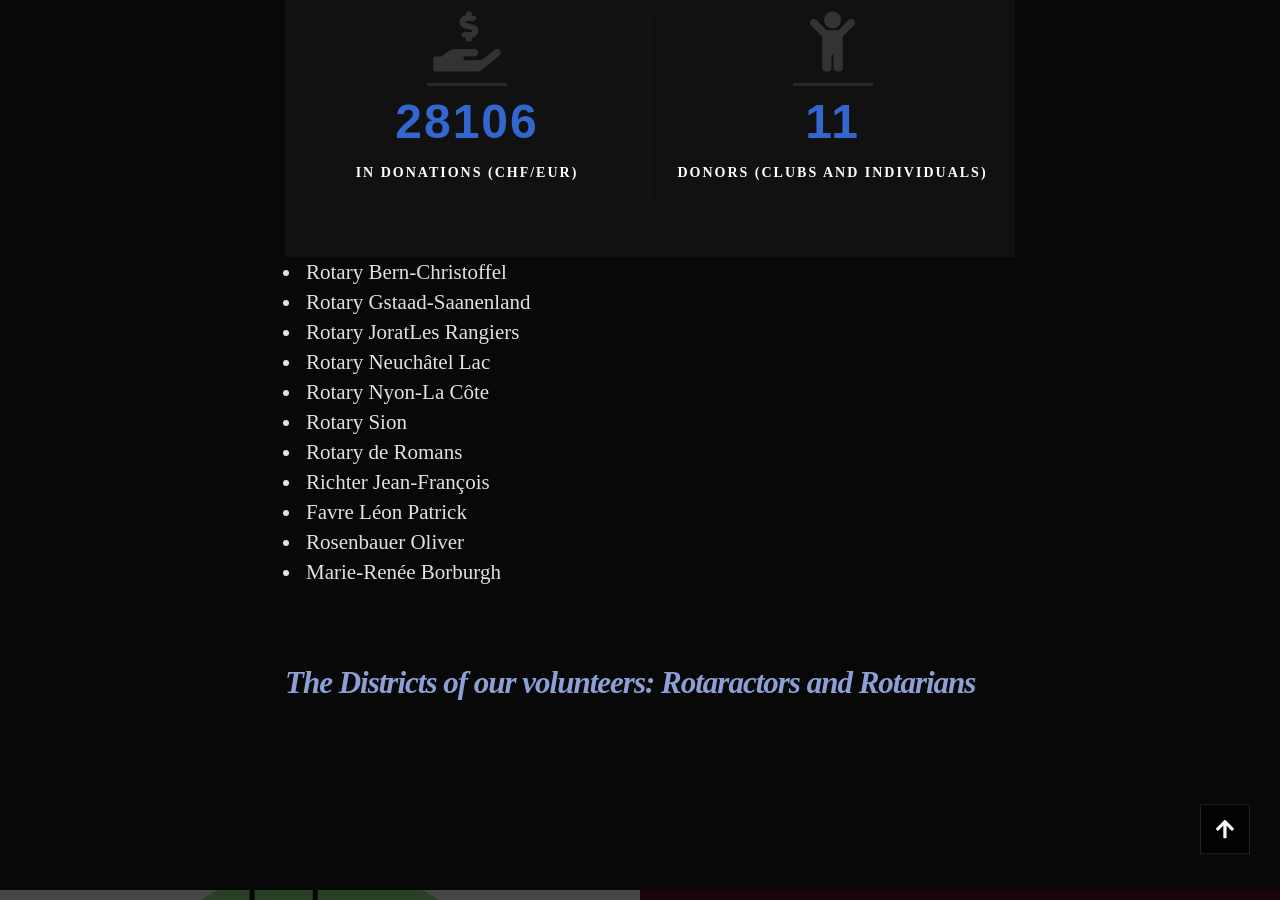
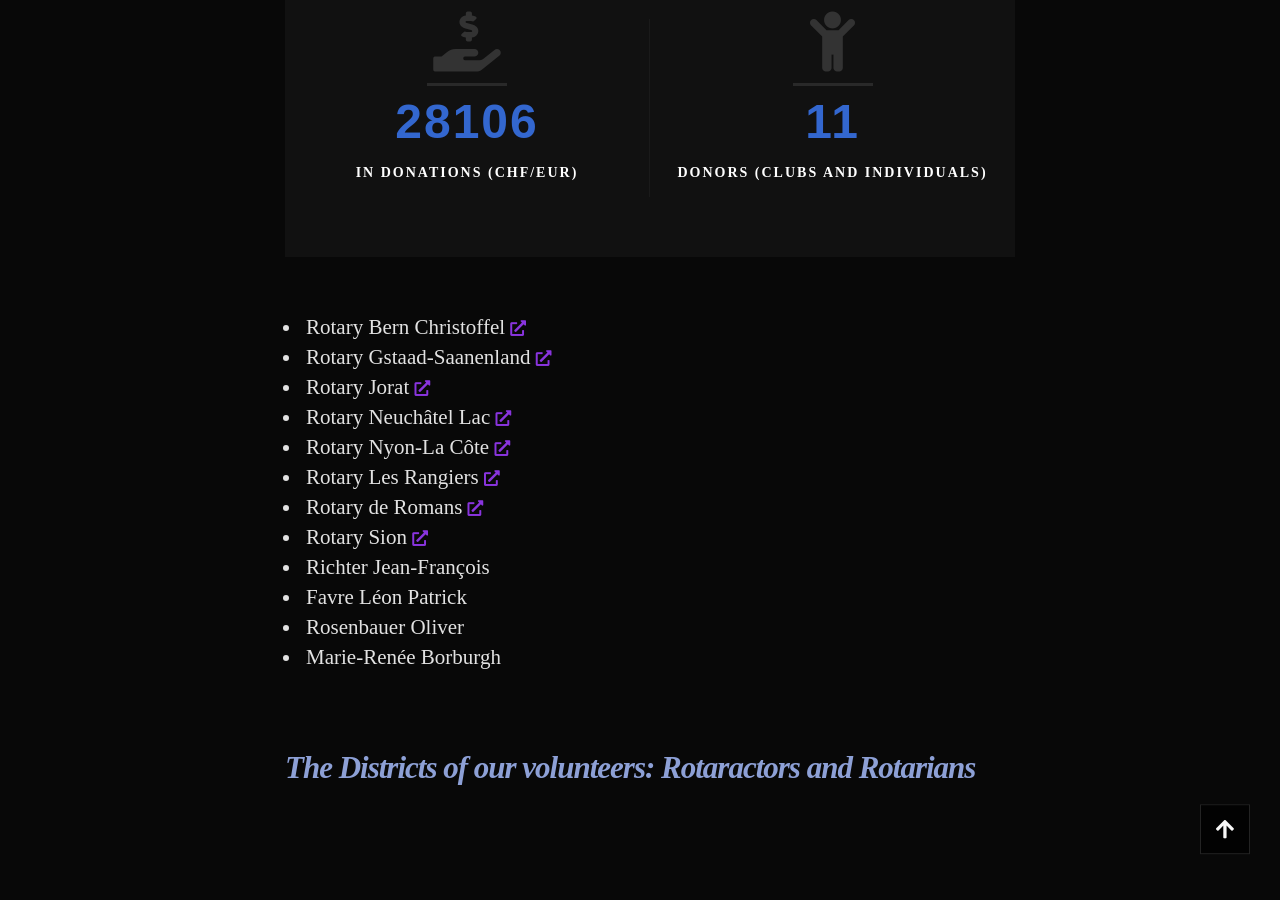
Before and after one commit to e-rotaract/e-rotaract.github.io, a Jekyll site: the page built from _pages/street-kids.md, in a window 1280 px wide and 900 px high, scrolled down 3139 px. Built offline with Jekyll 4.4.1, drawn with Linux system fonts in a browser that asks for light colours; some web fonts are replaced.

Commit message:
Update street-kids.md

```diff
--- a/_pages/street-kids.md
+++ b/_pages/street-kids.md
@@ -168,14 +168,16 @@
   </div>
 </section>
 
+<br>
 
-- Rotary Bern-Christoffel
-- Rotary Gstaad-Saanenland
-- Rotary JoratLes Rangiers
-- Rotary Neuchâtel Lac
-- Rotary Nyon-La Côte
-- Rotary Sion
-- Rotary de Romans
+- Rotary Bern Christoffel <a href="https://bern-christoffel.rotary1990.ch/fr" target="_blank"><i class="fas fa-external-link-alt fa-xs"></i></a>
+- Rotary Gstaad-Saanenland <a href="https://gstaad-saanenland.rotary1990.ch/fr" target="_blank"><i class="fas fa-external-link-alt fa-xs"></i></a>
+- Rotary Jorat <a href="https://jorat.rotary1990.ch/fr" target="_blank"><i class="fas fa-external-link-alt fa-xs"></i></a>
+- Rotary Neuchâtel Lac <a href="https://neuchatel-lac.rotary1990.ch/fr" target="_blank"><i class="fas fa-external-link-alt fa-xs"></i></a>
+- Rotary Nyon-La Côte <a href="https://nyon-la-cote.rotary1990.ch/fr" target="_blank"><i class="fas fa-external-link-alt fa-xs"></i></a>
+- Rotary Les Rangiers <a href="https://les-rangiers.rotary1990.ch/fr" target="_blank"><i class="fas fa-external-link-alt fa-xs"></i></a>
+- Rotary de Romans <a href="https://rotaryromans.com" target="_blank"><i class="fas fa-external-link-alt fa-xs"></i></a>
+- Rotary Sion <a href="https://sion.rotary1990.ch/fr" target="_blank"><i class="fas fa-external-link-alt fa-xs"></i></a>
 - Richter Jean-François
 - Favre Léon Patrick
 - Rosenbauer Oliver
```
